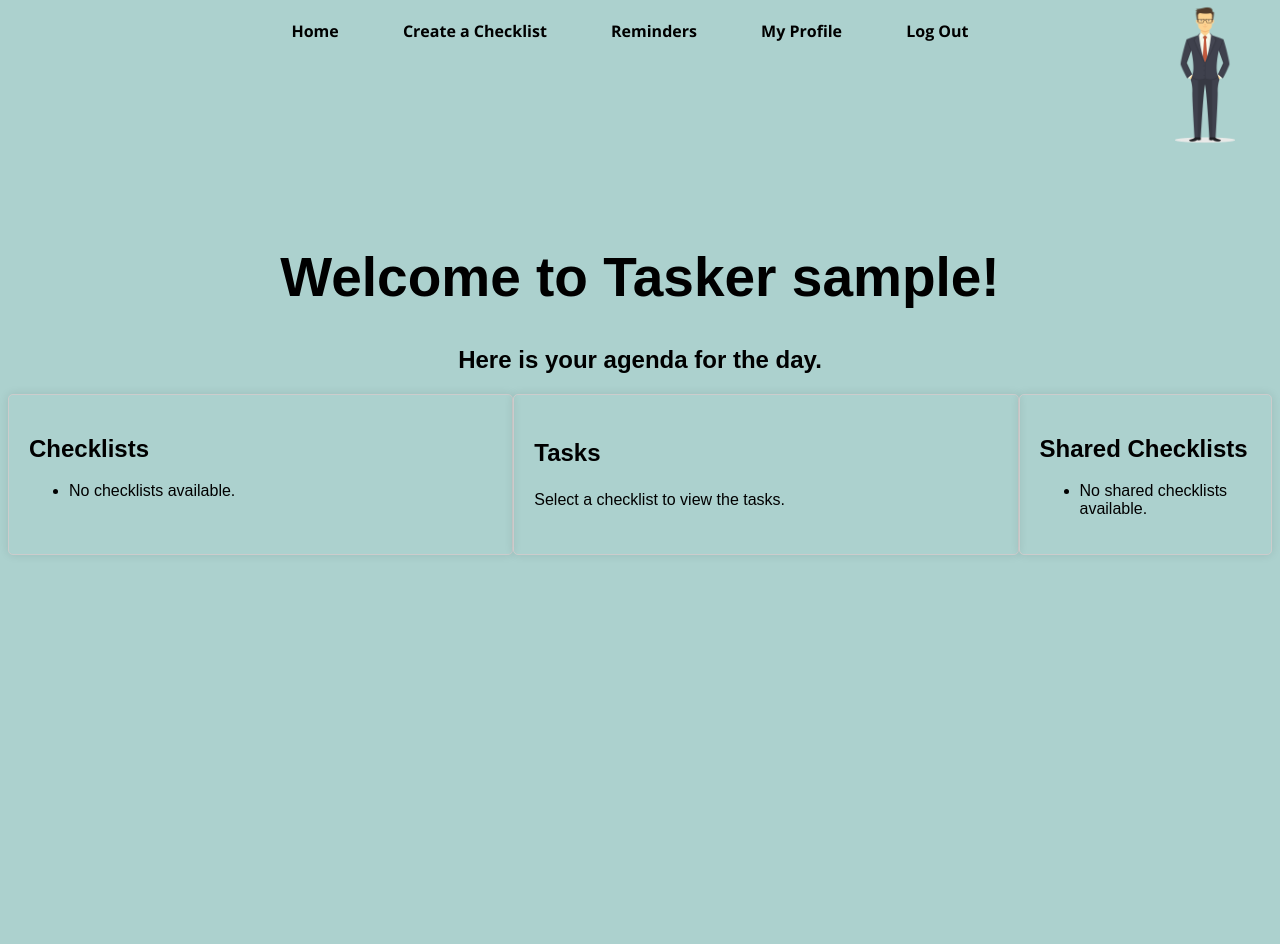
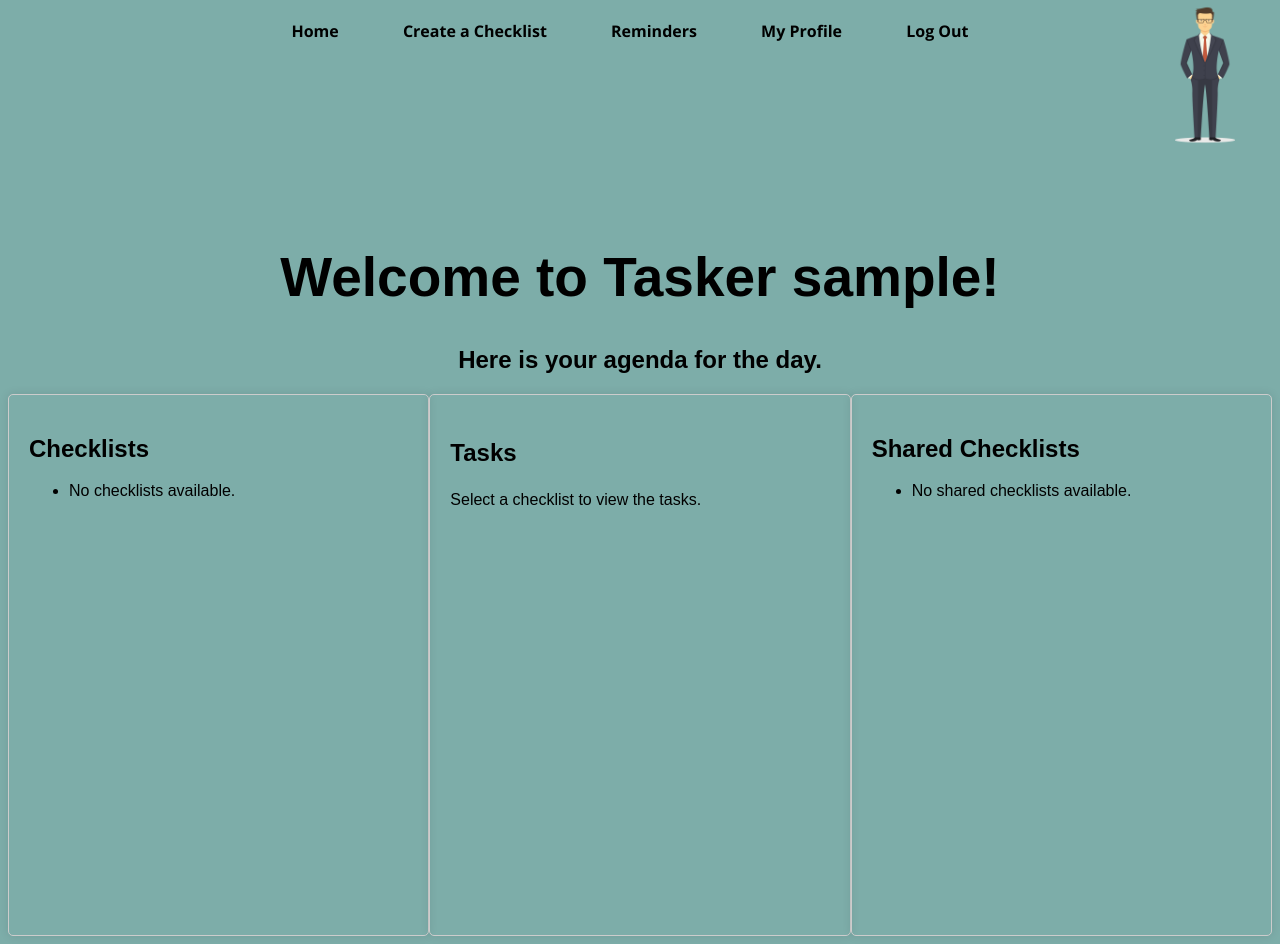
Before and after one commit to SscottK/tasker, a Django app: page /home/ in a window 1280 px wide. Before the commit the page ends 555 px from the top, so only its background shows below. Run offline with Django 4.2, Linux system fonts and the light colour scheme; the visitor is signed in with stand-in values (Sample User, id 1); data that the repository does not hold is empty.

Commit message:
Added css for scrolling, even div sizes and changed bg color

```diff
--- a/tasker_main_app/static/css/base.css
+++ b/tasker_main_app/static/css/base.css
@@ -1,5 +1,5 @@
 body {
-    background-color: #acd1ce;
+    background-color: #7dada9;
   }
 
   body {
@@ -139,17 +139,21 @@ body {
     padding: 20px;
     border-radius: 5px;
     box-shadow: 0 0 10px rgba(0, 0, 0, 0.1);
+    overflow-y: auto;
+    max-height: 500px;
+    height: 500px;
   }
 
-  .checklist-row {
-    display: flex;
-    flex-direction: row;
-    justify-content: space-between;
+  hr {
+    border: 1px solid #ccc;
+    box-shadow: 100 0 10px rgba(0, 0, 0, 0.1);
   }
 
+
   .checklists,
+  .shared-checklists,
   .tasks {
-    flex-basis: 45%;
+    flex-basis: 33%;
   }
 
   .tasks h3 {
--- a/tasker_main_app/templates/home.html
+++ b/tasker_main_app/templates/home.html
@@ -25,6 +25,7 @@
               {% endif %}
             </div>
             <p>Status: {{ checklist.get_status_display }} Owner: {{ checklist.owner }}</p>
+            <hr>
           </li>
         {% empty %}
           <li>No checklists available.</li>
@@ -95,7 +96,8 @@ data.tasks.forEach(task => {
                         <div class="task-buttons">
                           <a href="${task.edit_url}" class="btn edit">Edit Task</a>
                           <a href="${task.new_reminder_url}" class="btn add">Add Reminder</a>
-                        </div>`;
+                        </div>
+                        <hr>`;
   taskList.appendChild(taskItem);
 });
 
```
